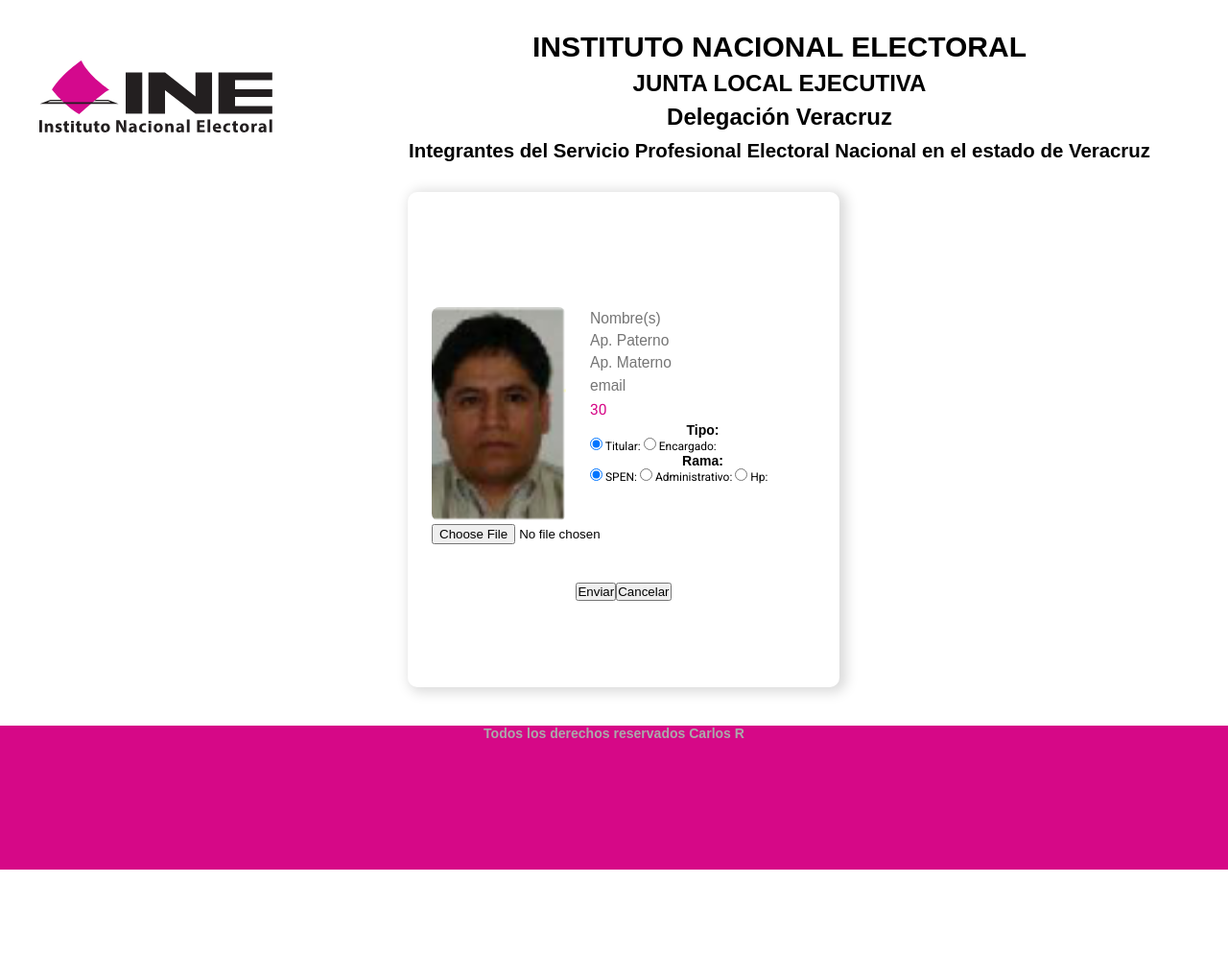
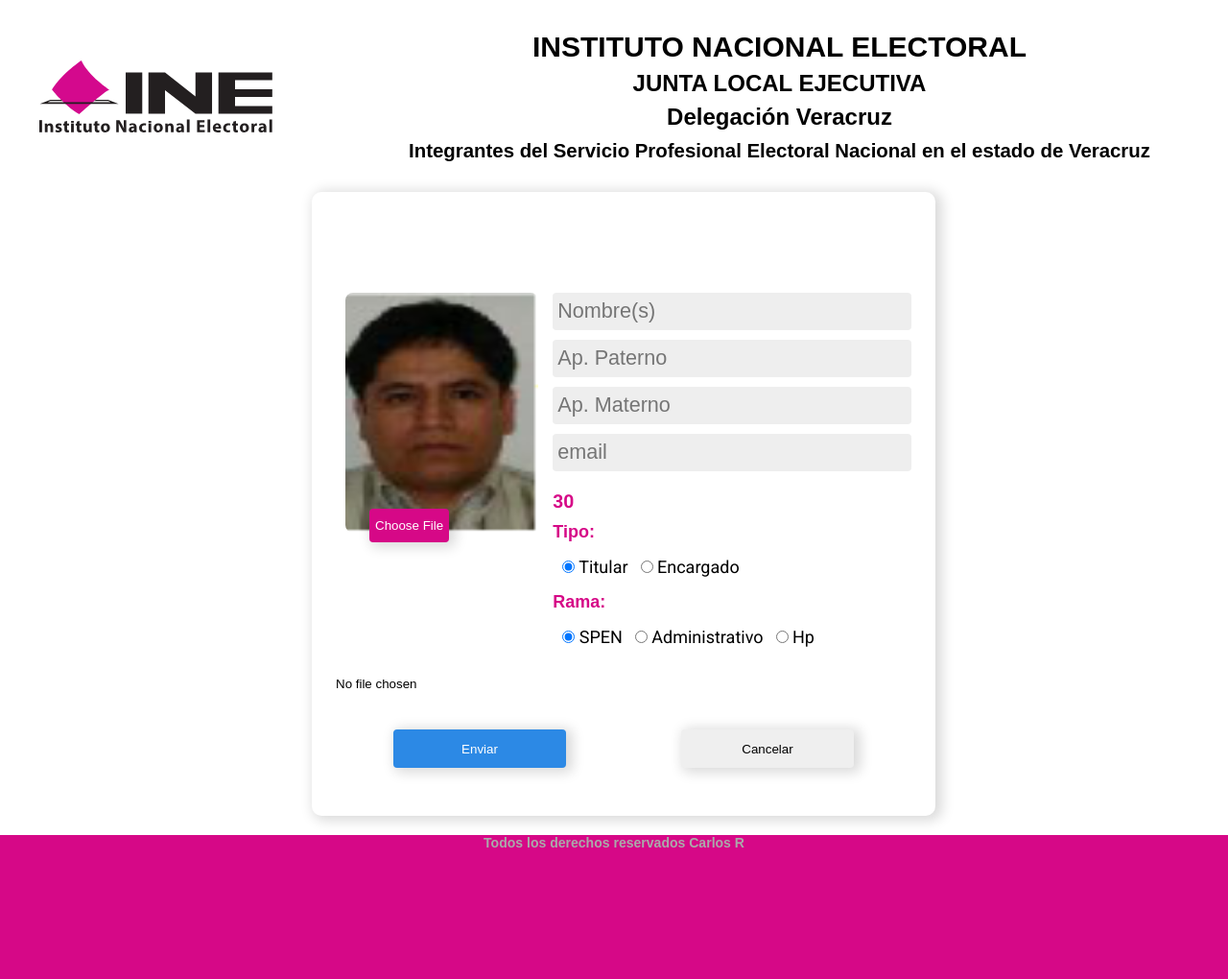
Before and after one commit to carloscrcl/DirectorioJL, a PHP site: page /directorioJL/admin/editarImagen.php?foto=jd1/ve1.jpg in a window 1280 px wide. Shown: the whole page at 96% size. Before the commit the page ends 906 px from the top, so only its background shows below. Run offline with PHP 8.4, Linux system fonts and the light colour scheme; data comes from the database, SQL or seed files in the repository; data that the repository does not hold is empty.

Commit message:
Se termino la vista de editar tarjeta

```diff
--- a/admin/funciones.php
+++ b/admin/funciones.php
@@ -73,7 +73,7 @@
 
   $data = [];
   if (!$query) {
-    echo "No se esta ejecutando la consulta<br> ";
+    echo "Funciones: No se esta ejecutando la consulta<br> ";
   } else {
 
     $query = $con->prepare($consulta);
--- a/css/editorTarjeta.css
+++ b/css/editorTarjeta.css
@@ -4,20 +4,20 @@
 
 .contenedor-tarjeta {
   margin: auto;
-  width: 450px;
+  width: 650px;
   padding: 50px 25px;
   display: flex;
   flex-direction: column;
   justify-content: center;
   box-shadow: 4px 2px 13px 3px rgba(0, 0, 0, 0.15);
   border-radius: 10px;
-  margin-bottom: 40px;
+  margin-bottom: 20px;
 }
 
 .cabecera-tarjeta {
   width: 100%;
   padding: 10px 0;
-  margin-bottom: 40px;
+  margin-bottom: 25px;
 }
 
 .cabecera-tarjeta h2 {
@@ -33,34 +33,55 @@
 .datos-foto {
   width: 65%;
   height: auto;
-  margin-left: 25px;
+  margin-left: 5px;
+  margin-bottom: 25px;
 }
 
 .datos-foto p {
-  font-size: 1.3em;
-  margin-bottom: 4px;
+  font-size: 1.6em;
+  margin-top: 8px;
+  margin-bottom: 8px;
 }
 
 .datos-foto [type="text"] {
   width: 100%;
-  line-height: 1.4em;
-  height: 1.5em;
-  font-size: 1.3em;
+  line-height: 1.8em;
+  height: 1.8em;
+  font-size: 1.8em;
   border: none;
+  padding-left: 5px;
+  margin-bottom: 10px;
+  color:navy;
+  background: #eee;
+  border-radius: 4px;
 }
 
 .datos-foto [type="text"]:hover {
   border-bottom: 2px solid blue;
   pointer-events: painted;
+  cursor: pointer;
 }
 
+
+.form-radios h3{
+  color:#d60887;
+  font-size: 1.5em;
+  text-align: left;
+  margin-bottom:10px;
+  margin-top:10px;
+}
+
+
+
 .datos-foto p.embellecer {
+  margin-top: 10px;
   color: #d60887;
+  font-weight: bolder;
 }
 
 .contenedor-imagen {
-  margin: auto;
-  height: auto;
+  margin: 0 10px 0 10px;
+  height: 250px;
   border-radius: 8px;
   width: 35%;
   /* border: 2px solid red; */
@@ -70,16 +91,74 @@
 .contenedor-imagen img {
   border-radius: 8px;
   width: 100%;
-  height: auto;
+  height: 100%;
 }
 
+.form-seleccion-img{
+  text-align: justify;
+}
 
+.datos-foto label{
+  padding-left: 10px;
+  line-height: 1.8em;
+  font-size: 1.5em;
+}
+.form-radios .form-radios_tipos{
+  margin-top: 10px;
+}
+
+.datos-fotos input[type="radio"]{
+  padding-right: 5px;
+}
+
+input[type="file"]::file-selector-button{
+  position: absolute;
+  margin-top: -175px;
+  font-weight: 2.5em;
+  width: auto;
+  height: 2.6em;
+  color: #fff;
+  background: #d60887;
+  content:none;
+  border: none;
+  border-radius: 4px;
+  box-shadow: 4px 2px 13px 3px rgba(0, 0, 0, 0.15);
+  cursor: pointer;
+  margin-right: 30px;
+  margin-left: 35px;
+}
+input[type="file"]::file-selector-button:hover{
+  background: #aa0e6f;
+
+}
 
 .pie-tarjeta {
-  margin: auto;
+  width: 100%;
   display: flex;
-  justify-content: center;
+  justify-content: space-around;
   align-self: center;
-  margin-top: 40px;
-  margin-bottom: 40px;
+  margin-top: 40px;;
 }
+
+.pie-tarjeta .enviar, .pie-tarjeta .cancelar{
+  width: 30%;
+  height: 3em;
+  border: none;
+  box-shadow: 4px 2px 13px 3px rgba(0, 0, 0, 0.15);
+  cursor: pointer;
+  border-radius: 4px;
+
+}
+
+.enviar{
+  color:#fff;
+  background: #2c89e5;
+}
+.enviar:hover{
+  color:#fff;
+  background: #0a5aaa;
+}
+.cancelar:hover{
+
+  background: #a6abb1;
+}
--- a/js/funciones.js
+++ b/js/funciones.js
@@ -1,26 +1,23 @@
-// alert("Hola");
+(() => {
+  const xhr = new XMLHttpRequest();
+})();
 
-function imgPreview(evento, idimg){
-
+function imgPreview(evento, idimg) {
   const input = evento.target;
 
   console.log("Evento", evento);
 
   let $imgPreview = document.querySelector(idimg);
 
-  console.log("previsualizador",$imgPreview);
+  console.log("previsualizador", $imgPreview);
 
   // si no encuentra una imagen, sale de la función
-  if(!input.files.length) return
-
+  if (!input.files.length) return;
 
   file = input.files[0];
   console.log(file);
 
   objectURL = URL.createObjectURL(file);
 
-
   $imgPreview.src = objectURL;
-
-
 }
--- a/views/editarImagen.view.php
+++ b/views/editarImagen.view.php
@@ -23,7 +23,6 @@
         <form action="#" class="cuerpo-tarjeta form" method="post" enctype="multipart/form-data">
             <div class="contenedor-imagen">
                 <img src="../img/<?php echo $foto; ?>" alt="" id="imgPrev">
-        <input type="file" accept="image/*" onchange="imgPreview(event, '#imgPrev')" name="" id="imgLoaded">
             </div>
             <div class="datos-foto">
 
@@ -45,32 +44,33 @@
                     <div class="form-radios_tipos">
 
                         <label for="titular">
-              <input type="radio" name="tipo" id="titular" value="1" checked>
-              Titular:</label>
+                            <input type="radio" name="tipo" id="titular" value="1" checked> Titular</label>
                         <label for="encargado">
-              <input type="radio" name="tipo" id="encargado" value="2">
-              Encargado:</label>
+                            <input type="radio" name="tipo" id="encargado" value="2"> Encargado</label><br>
                     </div>
                     <div class="form-radio_rama">
 
                         <h3>Rama: </h3>
                         <label for="">
-              <input type="radio" name="rama" id="spen" checked>
-              SPEN:</label>
+                            <input type="radio" name="rama" id="spen" checked> SPEN</label>
                         <label for="encargado">
-              <input type="radio" name="rama" id="pp">
-              Administrativo:</label>
+                            <input type="radio" name="rama" id="pp"> Administrativo</label>
                         <label for="encargado">
-              <input type="radio" name="rama" id="hp">
-              Hp:</label>
+                            <input type="radio" name="rama" id="hp"> Hp</label><br>
                     </div>
                 </div>
             </div>
         </form>
         <!-- </div> -->
+        <div class="form-seleccion-img">
+            <input type="file" accept="image/*" onchange="imgPreview(event, '#imgPrev')" name="" id="imgLoaded"
+                value="Selecciona foto">
+        </div>
         <div class="pie-tarjeta">
-      <button type="button" id="cambiar">Enviar</button>
-      <button type="button">Cancelar</button>
+
+            <button class="enviar" type="submit" id="cambiar">Enviar</button>
+            <button class="cancelar " type="button">Cancelar</button>
+
         </div>
     </div>
 </div>
```
Lines whose indentation alone changed are shown as unchanged.
